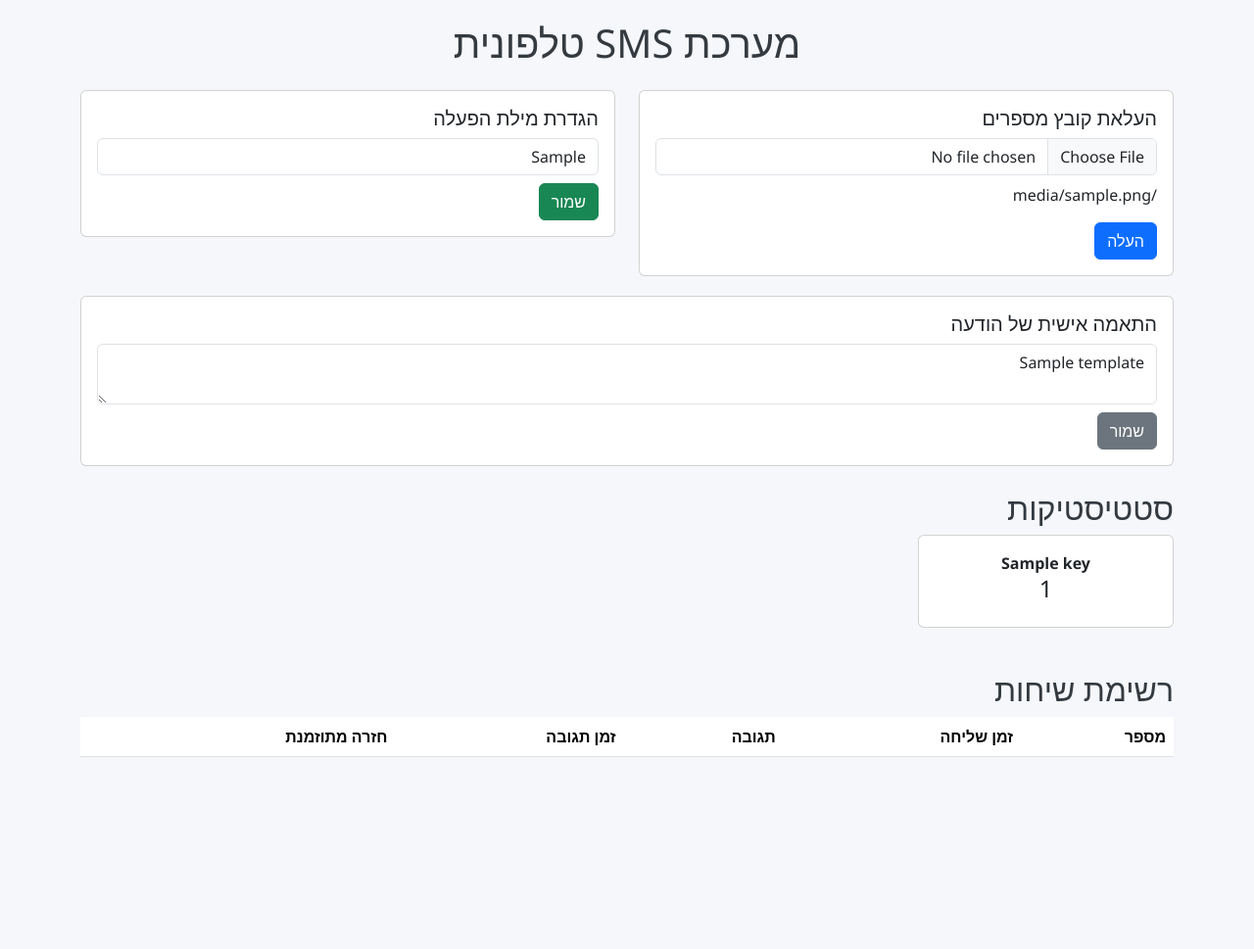
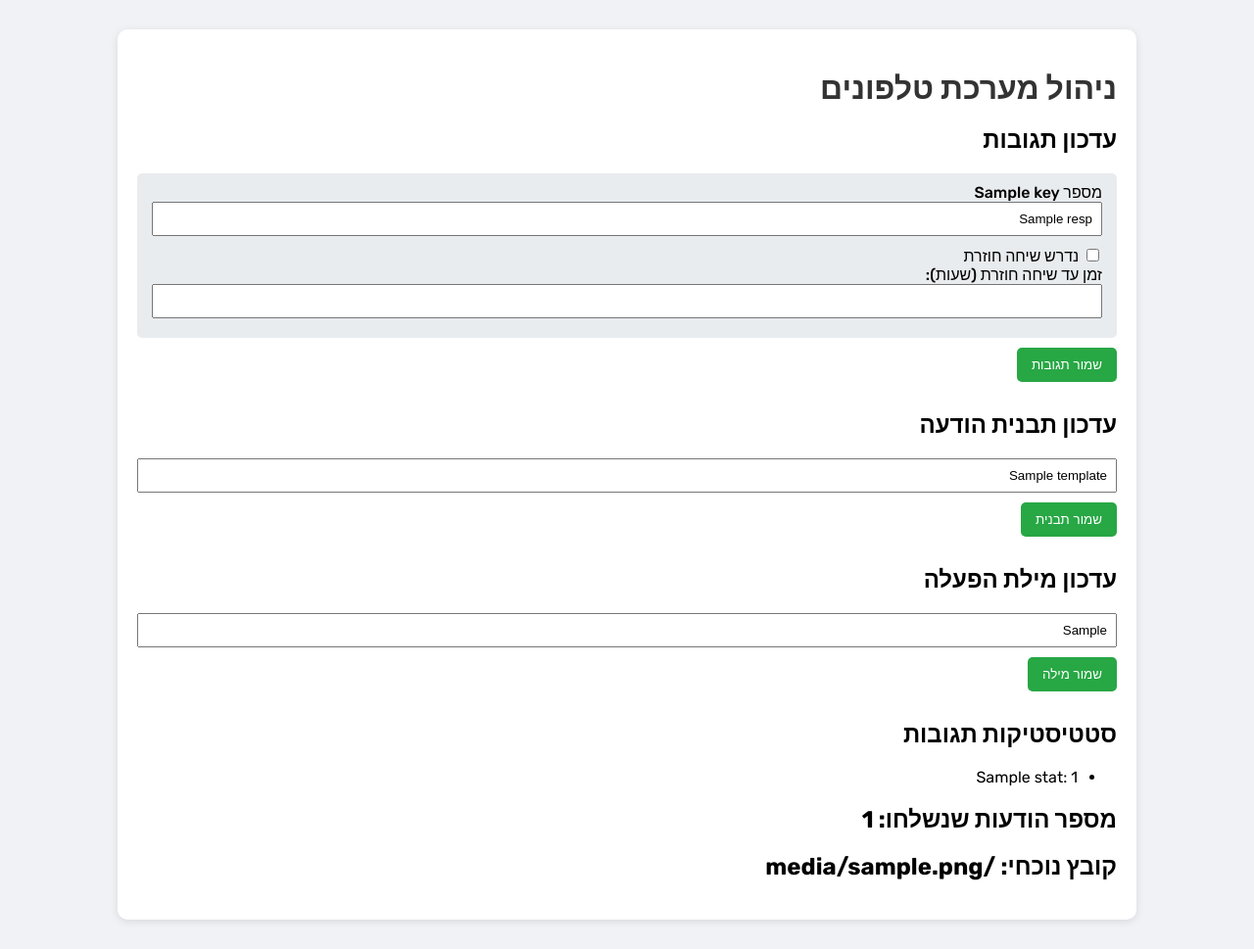
Before and after one commit to uriya222972/sms-auto-bot, a Flask app: template templates/index.html in a window 1280 px wide. Shown: the whole page at 98% size. Before the commit the page ends 773 px from the top, so only its background shows below. Run offline with Flask 3, Linux system fonts and the light colour scheme; the template is opened without the code that fills it: most values are stand-ins (such as "Sample title", 1, 10 or a date in 2020); data that the repository does not hold is empty.

Commit message:
Update index.html

```diff
--- a/templates/index.html
+++ b/templates/index.html
@@ -1,105 +1,122 @@
-{% extends "base.html" %}
-{% block content %}
-<h1 class="text-center mb-4">מערכת SMS טלפונית</h1>
+<!DOCTYPE html>
+<html lang="he">
+<head>
+    <meta charset="UTF-8">
+    <meta name="viewport" content="width=device-width, initial-scale=1.0">
+    <title>מערכת טלפניה</title>
+    <link href="https://fonts.googleapis.com/css2?family=Rubik:wght@400;500;700&display=swap" rel="stylesheet">
+    <style>
+        body {
+            font-family: 'Rubik', sans-serif;
+            background: #f0f2f5;
+            margin: 0;
+            padding: 0;
+            direction: rtl;
+            text-align: right;
+        }
+        .container {
+            max-width: 1000px;
+            margin: 30px auto;
+            padding: 20px;
+            background: white;
+            box-shadow: 0 2px 8px rgba(0,0,0,0.1);
+            border-radius: 10px;
+        }
+        h1 {
+            color: #333;
+            margin-bottom: 20px;
+        }
+        table {
+            width: 100%;
+            border-collapse: collapse;
+            margin-bottom: 30px;
+        }
+        table, th, td {
+            border: 1px solid #ddd;
+        }
+        th, td {
+            padding: 10px;
+        }
+        th {
+            background-color: #f7f7f7;
+        }
+        .form-section {
+            margin-bottom: 30px;
+        }
+        .form-section input[type="text"],
+        .form-section input[type="number"] {
+            padding: 8px;
+            width: 100%;
+            box-sizing: border-box;
+            margin-bottom: 10px;
+        }
+        .form-section label {
+            font-weight: 500;
+        }
+        .form-section button {
+            background-color: #28a745;
+            color: white;
+            border: none;
+            padding: 10px 15px;
+            border-radius: 5px;
+            cursor: pointer;
+        }
+        .form-section button:hover {
+            background-color: #218838;
+        }
+        .stat-box {
+            background: #e9ecef;
+            padding: 10px 15px;
+            border-radius: 5px;
+            margin-bottom: 10px;
+        }
+    </style>
+</head>
+<body>
+    <div class="container">
+        <h1>ניהול מערכת טלפונים</h1>
 
-<div class="row">
-    <div class="col-md-6">
-        <form method="post" enctype="multipart/form-data">
-            <div class="card">
-                <div class="card-body">
-                    <h5 class="card-title">העלאת קובץ מספרים</h5>
-                    <input type="file" name="file" id="file" class="form-control mb-2" required onchange="updateFilename()">
-                    <p id="filename-display">{{ filename or 'לא נבחר קובץ' }}</p>
-                    <button type="submit" class="btn btn-primary">העלה</button>
+        <div class="form-section">
+            <form method="post">
+                <h2>עדכון תגובות</h2>
+                {% for key, resp in response_map.items() %}
+                    <div class="stat-box">
+                        <label>מספר {{ key }}</label><br>
+                        <input type="text" name="label_{{ key }}" value="{{ resp.label }}" placeholder="תווית">
+                        <label><input type="checkbox" name="callback_{{ key }}" {% if resp.callback_required %}checked{% endif %}> נדרש שיחה חוזרת</label><br>
+                        <label>זמן עד שיחה חוזרת (שעות):</label>
+                        <input type="number" name="hours_{{ key }}" value="{{ resp.hours }}">
                     </div>
-            </div>
+                {% endfor %}
+                <button type="submit" name="update_response_map">שמור תגובות</button>
             </form>
         </div>
 
-    <div class="col-md-6">
+        <div class="form-section">
             <form method="post">
-            <div class="card">
-                <div class="card-body">
-                    <h5 class="card-title">הגדרת מילת הפעלה</h5>
-                    <input type="hidden" name="update_activation_word">
-                    <input type="text" name="activation_word" value="{{ activation_word }}" class="form-control mb-2" required>
-                    <button type="submit" class="btn btn-success">שמור</button>
-                </div>
-            </div>
+                <h2>עדכון תבנית הודעה</h2>
+                <input type="text" name="template" value="{{ template }}">
+                <button type="submit" name="update_template">שמור תבנית</button>
             </form>
         </div>
+
+        <div class="form-section">
+            <form method="post">
+                <h2>עדכון מילת הפעלה</h2>
+                <input type="text" name="activation_word" value="{{ activation_word }}">
+                <button type="submit" name="update_activation_word">שמור מילה</button>
+            </form>
         </div>
 
-<form method="post">
-    <div class="card">
-        <div class="card-body">
-            <h5 class="card-title">התאמה אישית של הודעה</h5>
-            <input type="hidden" name="update_template">
-            <textarea name="template" class="form-control" rows="2" required>{{ template }}</textarea>
-            <button type="submit" class="btn btn-secondary mt-2">שמור</button>
+        <h2>סטטיסטיקות תגובות</h2>
+        <ul>
+            {% for label, count in stats.items() %}
+                <li>{{ label }}: {{ count }}</li>
+            {% endfor %}
+        </ul>
+
+        <h2>מספר הודעות שנשלחו: {{ total_sent }}</h2>
+        <h2>קובץ נוכחי: {{ filename }}</h2>
     </div>
-    </div>
-</form>
-
-<h2 class="mt-4">סטטיסטיקות</h2>
-<div class="row" id="stats-container">
-    {% for key, count in stats.items() %}
-    <div class="col-md-3">
-        <div class="card text-center">
-            <div class="card-body">
-                <div class="stat-label">{{ key }}</div>
-                <h4>{{ count }}</h4>
-            </div>
-        </div>
-    </div>
-    {% endfor %}
-</div>
-
-<h2 class="mt-4">רשימת שיחות</h2>
-<table class="table table-striped table-hover sortable">
-    <thead>
-        <tr>
-            <th>מספר</th>
-            <th>זמן שליחה</th>
-            <th>תגובה</th>
-            <th>זמן תגובה</th>
-            <th>חזרה מתוזמנת</th>
-        </tr>
-    </thead>
-    <tbody id="data-table">
-        {% for i, row in enumerate(rows) %}
-        <tr>
-            <td>{{ row }}</td>
-            <td>{{ send_log[i].time if send_log[i] is defined else '' }}</td>
-            <td>{{ responses[i].label if responses[i] is defined else '' }}</td>
-            <td>{{ responses[i].time if responses[i] is defined else '' }}</td>
-            <td id="retry-{{ i }}"></td>
-        </tr>
-        {% endfor %}
-    </tbody>
-</table>
-
-<script>
-function updateFilename() {
-    const input = document.getElementById("file");
-    const display = document.getElementById("filename-display");
-    if (input.files.length > 0) {
-        display.innerText = input.files[0].name;
-    }
-}
-
-async function refreshData() {
-    const res = await fetch('/data');
-    const data = await res.json();
-    for (const i in data.retry_times) {
-        const el = document.getElementById('retry-' + i);
-        if (el) el.innerText = data.retry_times[i];
-    }
-
-    // ניתן להרחיב כאן לרענון סטטיסטיקות וגרפים דינמיים
-}
-
-setInterval(refreshData, 10000);
-refreshData();
-</script>
-{% endblock %}
+</body>
+</html>
```
Lines whose indentation alone changed are shown as unchanged.
